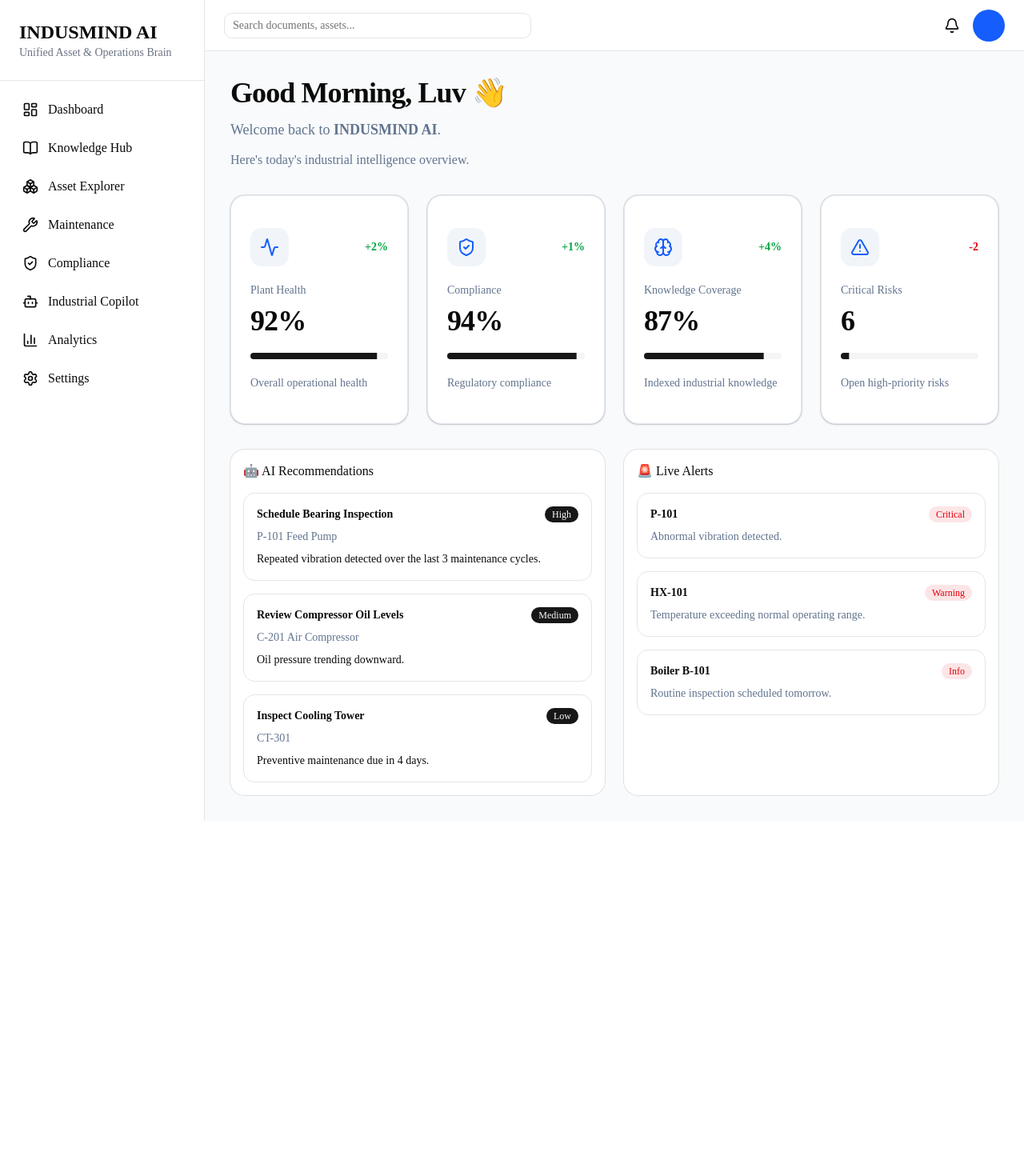
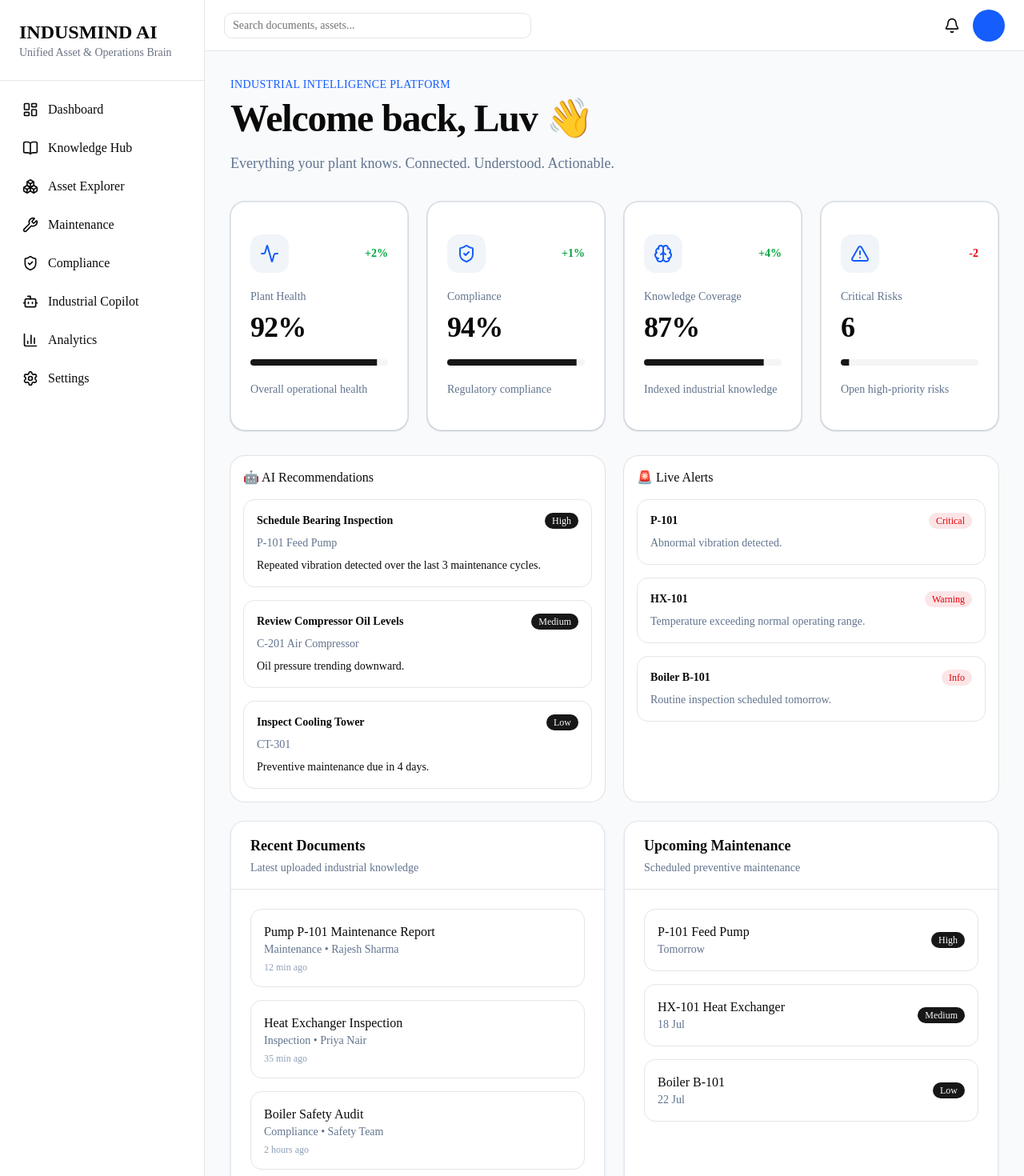
Before and after one commit to Luvsingh107/INDUSMIND-AI, a Next.js app in the folder frontend/: page / in a window 1280 px wide. Shown: the top 1470 px of the page at 80% size. Before the commit the page ends 1026 px from the top, so only its background shows below. Built offline with nearby package versions, Linux system fonts and the light colour scheme.

Commit message:
feat(frontend): add mission control widgets

```diff
--- a/frontend/app/page.tsx
+++ b/frontend/app/page.tsx
@@ -1,9 +1,18 @@
 import AppShell from "@/components/layout/app-shell";
+
 import DashboardLayout from "@/components/dashboard/dashboard-layout";
+
 import Hero from "@/components/dashboard/hero";
+
 import KPIGrid from "@/components/dashboard/kpi-grid";
+
 import RecommendationPanel from "@/components/dashboard/recommendation-panel";
+
 import AlertPanel from "@/components/dashboard/alert-panel";
+
+import RecentDocuments from "@/components/dashboard/recent-documents";
+
+import MaintenancePanel from "@/components/dashboard/maintenance-panel";
 
 export default function HomePage() {
   return (
@@ -12,10 +21,15 @@
         hero={<Hero />}
         kpis={<KPIGrid />}
       >
-        <div className="grid gap-6 xl:grid-cols-2">
+        <>
           <RecommendationPanel />
+
           <AlertPanel />
-        </div>
+
+          <RecentDocuments />
+
+          <MaintenancePanel />
+        </>
       </DashboardLayout>
     </AppShell>
   );
--- a/frontend/components/dashboard/dashboard-layout.tsx
+++ b/frontend/components/dashboard/dashboard-layout.tsx
@@ -1,22 +1,26 @@
-interface DashboardLayoutProps {
-  hero: React.ReactNode;
-  kpis: React.ReactNode;
-  children?: React.ReactNode;
+import { ReactNode } from "react";
+
+interface Props {
+  hero: ReactNode;
+  kpis: ReactNode;
+  children: ReactNode;
 }
 
 export default function DashboardLayout({
   hero,
   kpis,
   children,
-}: DashboardLayoutProps) {
+}: Props) {
   return (
-    <div className="space-y-8">
+    <div className="mx-auto max-w-7xl space-y-8">
 
       {hero}
 
       {kpis}
 
-      {children}
+      <div className="grid gap-6 lg:grid-cols-2">
+        {children}
+      </div>
 
     </div>
   );
--- a/frontend/components/dashboard/dashboard-section.tsx
+++ b/frontend/components/dashboard/dashboard-section.tsx
@@ -0,0 +1,37 @@
+import { ReactNode } from "react";
+
+interface DashboardSectionProps {
+  title: string;
+  subtitle?: string;
+  children: ReactNode;
+}
+
+export default function DashboardSection({
+  title,
+  subtitle,
+  children,
+}: DashboardSectionProps) {
+  return (
+    <section className="rounded-2xl border border-slate-200 bg-white shadow-sm">
+
+      <div className="border-b px-6 py-4">
+
+        <h2 className="text-lg font-semibold">
+          {title}
+        </h2>
+
+        {subtitle && (
+          <p className="mt-1 text-sm text-slate-500">
+            {subtitle}
+          </p>
+        )}
+
+      </div>
+
+      <div className="p-6">
+        {children}
+      </div>
+
+    </section>
+  );
+}
--- a/frontend/components/dashboard/hero.tsx
+++ b/frontend/components/dashboard/hero.tsx
@@ -1,41 +1,41 @@
 "use client";
 
 import { motion } from "framer-motion";
-import { useEffect, useState } from "react";
 
 export default function Hero() {
-  const [greeting, setGreeting] = useState("Welcome");
-
-  useEffect(() => {
-    const hour = new Date().getHours();
-
-    if (hour < 12) {
-      setGreeting("Good Morning");
-    } else if (hour < 18) {
-      setGreeting("Good Afternoon");
-    } else {
-      setGreeting("Good Evening");
-    }
-  }, []);
-
   return (
     <motion.div
-      initial={{ opacity: 0, y: 20 }}
-      animate={{ opacity: 1, y: 0 }}
-      transition={{ duration: 0.5 }}
-      className="space-y-3"
+      initial={{ opacity: 0 }}
+      animate={{ opacity: 1 }}
+      transition={{ duration: .4 }}
+      className="space-y-4"
     >
-      <h1 className="text-4xl font-bold tracking-tight">
-        {greeting}, Luv 👋
-      </h1>
+      <div>
 
-      <p className="text-lg text-slate-500">
-        Welcome back to <strong>INDUSMIND AI</strong>.
+        <p className="text-sm font-medium uppercase tracking-wide text-blue-600">
+          Industrial Intelligence Platform
+        </p>
+
+        <h1 className="mt-2 text-5xl font-bold tracking-tight">
+
+          Welcome back, Luv 👋
+
+        </h1>
+
+      </div>
+
+      <p className="max-w-3xl text-lg leading-8 text-slate-500">
+
+        Everything your plant knows.
+
+        Connected.
+
+        Understood.
+
+        Actionable.
+
       </p>
 
-      <p className="text-slate-500">
-        Here's today's industrial intelligence overview.
-      </p>
     </motion.div>
   );
 }
--- /dev/null
+++ b/frontend/components/dashboard/maintenance-panel.tsx
@@ -0,0 +1,31 @@
+import DashboardSection from "./dashboard-section";
+import { maintenanceSchedule } from "@/data/maintenance";
+import { Badge } from "@/components/ui/badge";
+
+export default function MaintenancePanel() {
+  return (
+    <DashboardSection
+      title="Upcoming Maintenance"
+      subtitle="Scheduled preventive maintenance"
+    >
+      <div className="space-y-4">
+        {maintenanceSchedule.map((item) => (
+          <div
+            key={item.id}
+            className="flex items-center justify-between rounded-xl border p-4"
+          >
+            <div>
+              <h4 className="font-medium">{item.asset}</h4>
+
+              <p className="text-sm text-slate-500">
+                {item.date}
+              </p>
+            </div>
+
+            <Badge>{item.priority}</Badge>
+          </div>
+        ))}
+      </div>
+    </DashboardSection>
+  );
+}
--- /dev/null
+++ b/frontend/components/dashboard/recent-documents.tsx
@@ -0,0 +1,30 @@
+import DashboardSection from "./dashboard-section";
+import { recentDocuments } from "@/data/documents";
+
+export default function RecentDocuments() {
+  return (
+    <DashboardSection
+      title="Recent Documents"
+      subtitle="Latest uploaded industrial knowledge"
+    >
+      <div className="space-y-4">
+        {recentDocuments.map((doc) => (
+          <div
+            key={doc.id}
+            className="rounded-xl border p-4 transition hover:bg-slate-50"
+          >
+            <h4 className="font-medium">{doc.title}</h4>
+
+            <p className="text-sm text-slate-500">
+              {doc.type} • {doc.uploadedBy}
+            </p>
+
+            <p className="mt-1 text-xs text-slate-400">
+              {doc.time}
+            </p>
+          </div>
+        ))}
+      </div>
+    </DashboardSection>
+  );
+}
--- /dev/null
+++ b/frontend/data/documents.ts
@@ -0,0 +1,23 @@
+export const recentDocuments = [
+  {
+    id: 1,
+    title: "Pump P-101 Maintenance Report",
+    type: "Maintenance",
+    uploadedBy: "Rajesh Sharma",
+    time: "12 min ago",
+  },
+  {
+    id: 2,
+    title: "Heat Exchanger Inspection",
+    type: "Inspection",
+    uploadedBy: "Priya Nair",
+    time: "35 min ago",
+  },
+  {
+    id: 3,
+    title: "Boiler Safety Audit",
+    type: "Compliance",
+    uploadedBy: "Safety Team",
+    time: "2 hours ago",
+  },
+];
--- /dev/null
+++ b/frontend/data/maintenance.ts
@@ -0,0 +1,20 @@
+export const maintenanceSchedule = [
+  {
+    id: 1,
+    asset: "P-101 Feed Pump",
+    date: "Tomorrow",
+    priority: "High",
+  },
+  {
+    id: 2,
+    asset: "HX-101 Heat Exchanger",
+    date: "18 Jul",
+    priority: "Medium",
+  },
+  {
+    id: 3,
+    asset: "Boiler B-101",
+    date: "22 Jul",
+    priority: "Low",
+  },
+];
```
Also changed, not shown: frontend/components/dashboard/widgets/alert-widget.tsx (added), frontend/components/dashboard/widgets/document-widget.tsx (added), frontend/components/dashboard/widgets/maintenance-widget.tsx (added), frontend/components/dashboard/widgets/recommendation-widget.tsx (added).
